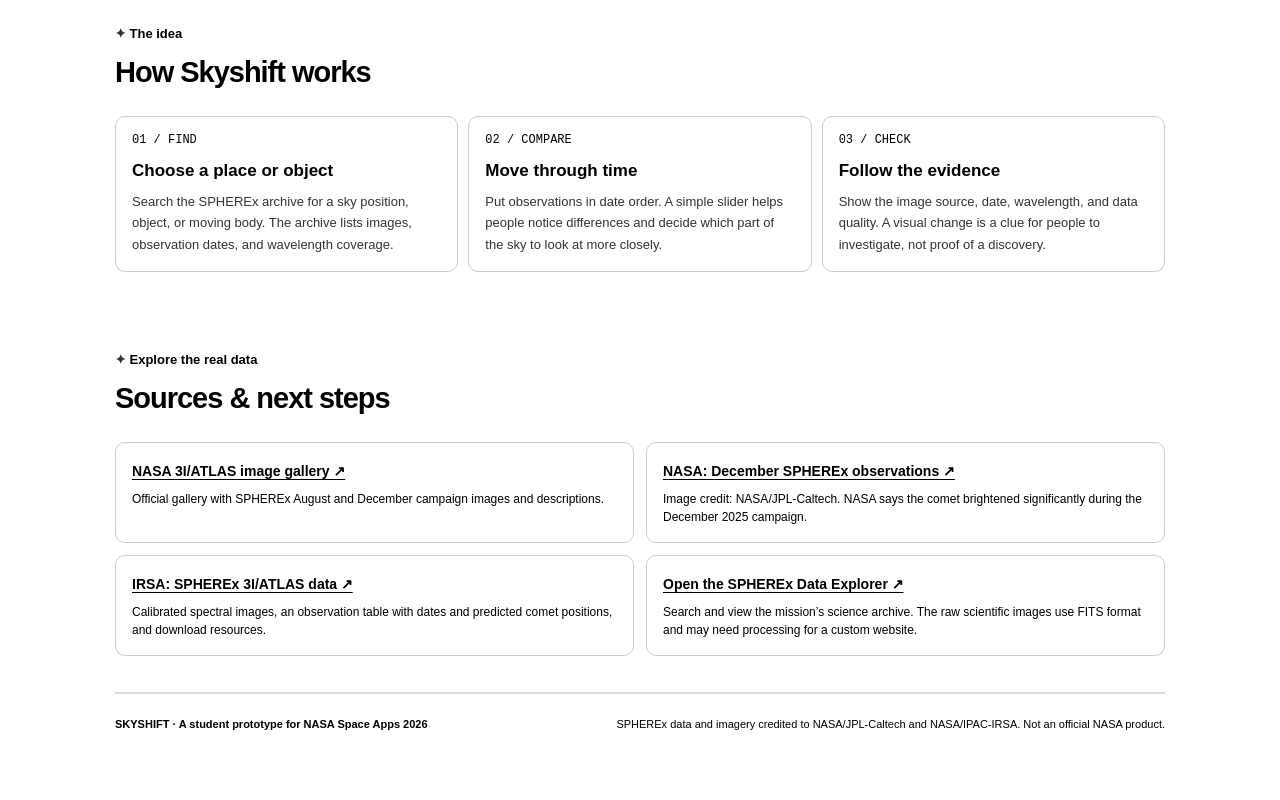
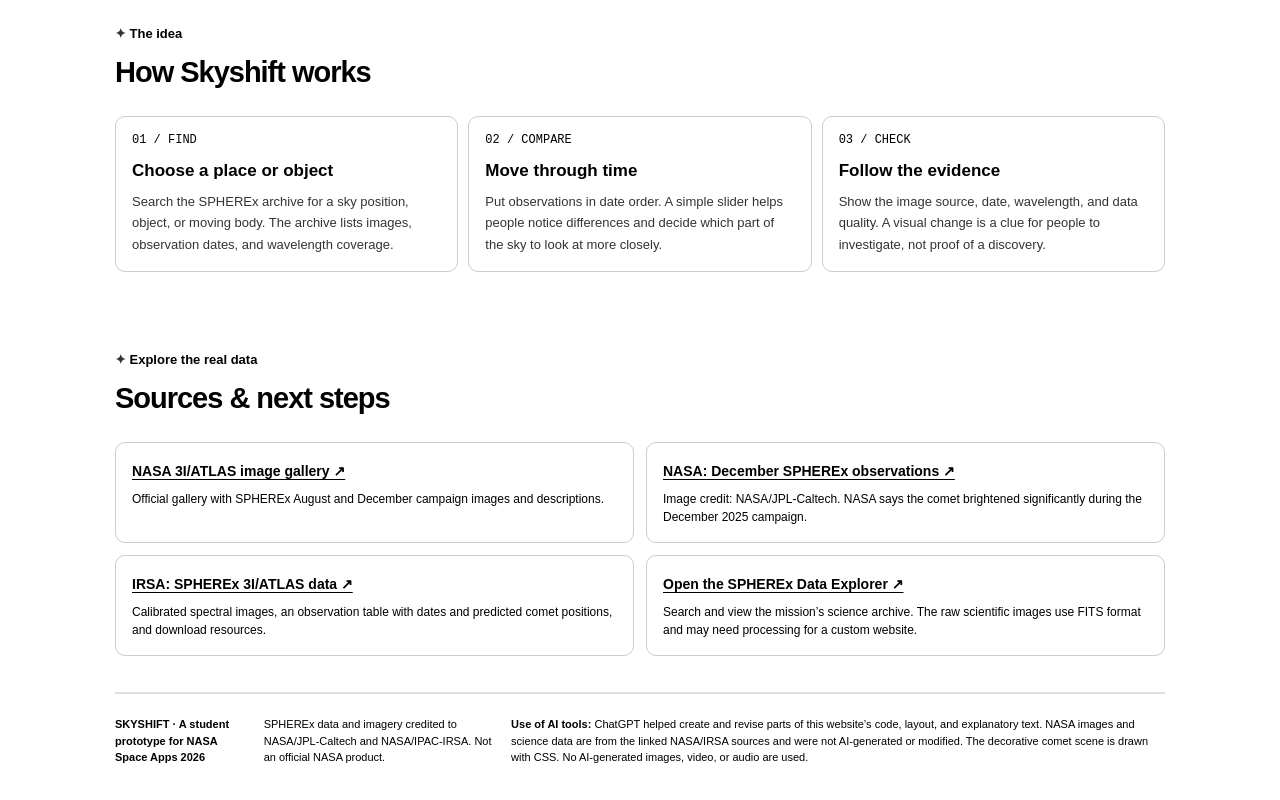
Before and after one commit to azanramees1-pixel/skyshift-spherex-time-explorer, a plain HTML site: page index.html in a window 1280 px wide. Shown: the part 1161-1961 px from the top of the page. Before the commit the page ends 1928 px from the top, so only its background shows below. Drawn offline with Linux system fonts and the light colour scheme.

Commit message:
Add AI-use disclosure

```diff
--- a/index.html
+++ b/index.html
@@ -39,7 +39,7 @@
 <section id="how" class="below"><div class="eyebrow">The idea</div><h2>How Skyshift works</h2><div class="steps"><article class="info-card"><div class="stepnum">01 / FIND</div><h3>Choose a place or object</h3><p>Search the SPHEREx archive for a sky position, object, or moving body. The archive lists images, observation dates, and wavelength coverage.</p></article><article class="info-card"><div class="stepnum">02 / COMPARE</div><h3>Move through time</h3><p>Put observations in date order. A simple slider helps people notice differences and decide which part of the sky to look at more closely.</p></article><article class="info-card"><div class="stepnum">03 / CHECK</div><h3>Follow the evidence</h3><p>Show the image source, date, wavelength, and data quality. A visual change is a clue for people to investigate, not proof of a discovery.</p></article></div></section>
 <section id="sources" class="below"><div class="eyebrow">Explore the real data</div><h2>Sources & next steps</h2><div class="source-grid"><article class="source-card"><a href="https://science.nasa.gov/solar-system/comets/3i-atlas/comet-3i-atlas-image-gallery/" target="_blank" rel="noopener">NASA 3I/ATLAS image gallery ↗</a><p>Official gallery with SPHEREx August and December campaign images and descriptions.</p></article><article class="source-card"><a href="https://science.nasa.gov/photojournal/nasas-spherex-examines-comet-3i-atlass-coma/" target="_blank" rel="noopener">NASA: December SPHEREx observations ↗</a><p>Image credit: NASA/JPL-Caltech. NASA says the comet brightened significantly during the December 2025 campaign.</p></article><article class="source-card"><a href="https://irsa.ipac.caltech.edu/data/SPHEREx/docs/comet3iatlas/index.html" target="_blank" rel="noopener">IRSA: SPHEREx 3I/ATLAS data ↗</a><p>Calibrated spectral images, an observation table with dates and predicted comet positions, and download resources.</p></article><article class="source-card"><a href="https://irsa.ipac.caltech.edu/applications/spherex/" target="_blank" rel="noopener">Open the SPHEREx Data Explorer ↗</a><p>Search and view the mission’s science archive. The raw scientific images use FITS format and may need processing for a custom website.</p></article></div></section>
 </main>
-<footer class="wrap footer"><strong>SKYSHIFT · A student prototype for NASA Space Apps 2026</strong><span>SPHEREx data and imagery credited to NASA/JPL-Caltech and NASA/IPAC-IRSA. Not an official NASA product.</span></footer>
+<footer class="wrap footer"><strong>SKYSHIFT · A student prototype for NASA Space Apps 2026</strong><span>SPHEREx data and imagery credited to NASA/JPL-Caltech and NASA/IPAC-IRSA. Not an official NASA product.</span><span><b>Use of AI tools:</b> ChatGPT helped create and revise parts of this website’s code, layout, and explanatory text. NASA images and science data are from the linked NASA/IRSA sources and were not AI-generated or modified. The decorative comet scene is drawn with CSS. No AI-generated images, video, or audio are used.</span></footer>
 <script>
 const moments=[
  {epoch:"AUGUST 2025",label:"EARLIER CAMPAIGN · AUG 7–15",index:"01 / 02",readout:"August 2025 · before perihelion",title:"SPHEREx tracks the comet",storyTitle:"A week of observations",story:"SPHEREx watched 3I/ATLAS during August 7–15, 2025. NASA’s gallery includes an animated view from that campaign, showing the comet in the telescope’s infrared observations.",caption:"SPHEREx observes 3I/ATLAS",src:"https://assets.science.nasa.gov/content/dam/science/missions/spherex/SPHEREx%20Image%201.gif",alt:"NASA SPHEREx animated infrared observations of comet 3I/ATLAS from August 7 to 15, 2025",link:"https://science.nasa.gov/solar-system/comets/3i-atlas/comet-3i-atlas-image-gallery/",linkText:"Open the NASA campaign gallery ↗"},
```
